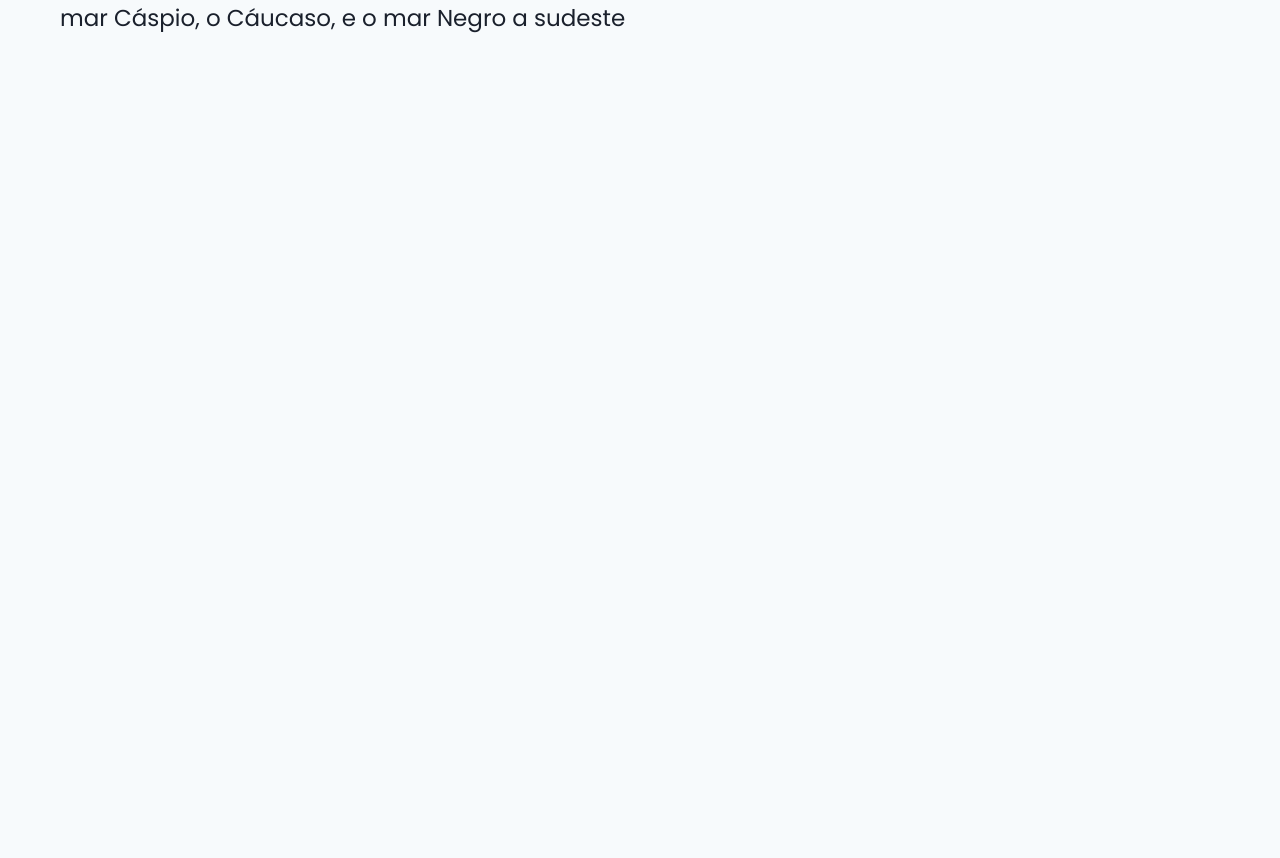
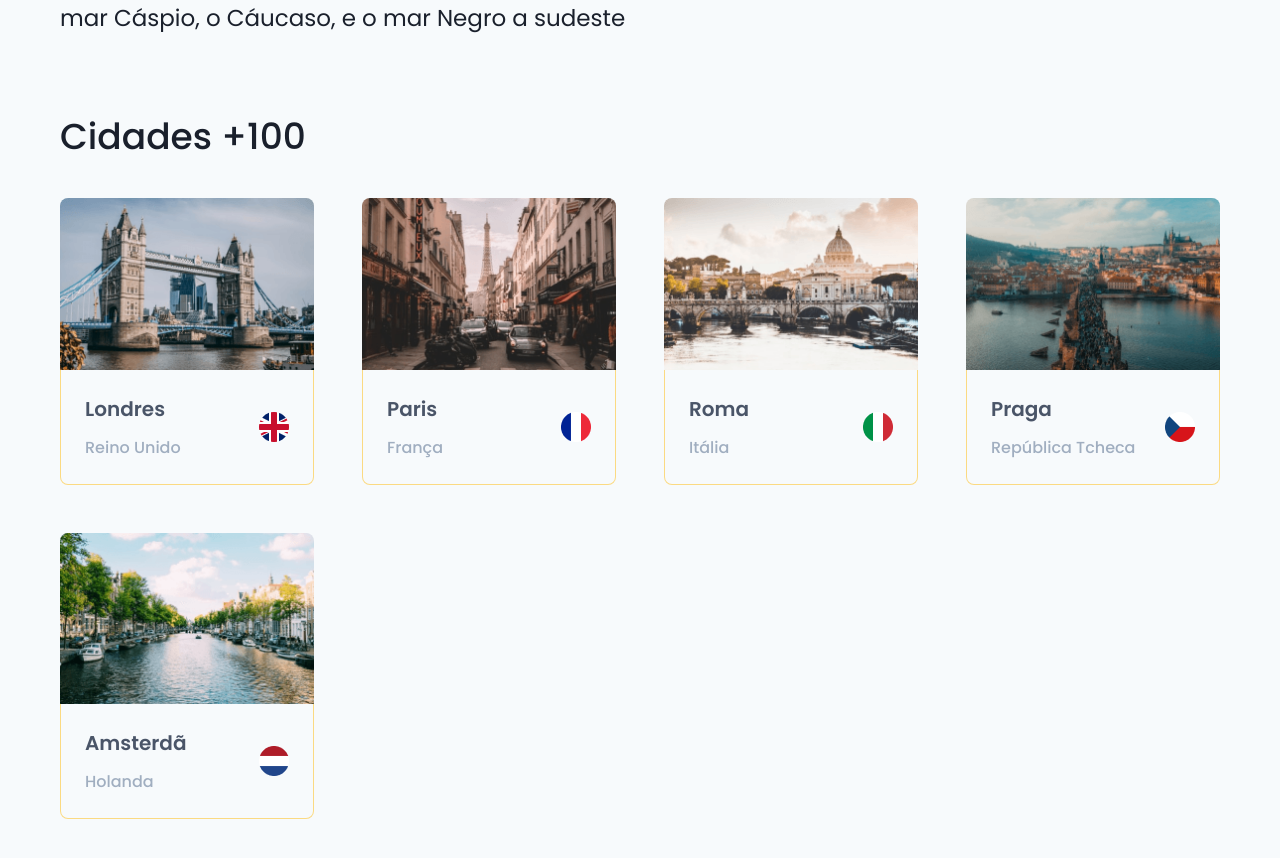
Before and after one commit to csorlandi/poc-world-trip, a Next.js app: page /details/africa in a window 1280 px wide. Shown: the part 784-1642 px from the top of the page. Before the commit the page ends 899 px from the top, so only its background shows below. Built offline with nearby package versions, Linux system fonts and the light colour scheme.

Commit message:
:lipstick: feat: create and style continent detail cities list component

```diff
--- /dev/null
+++ b/src/components/ContinentDetail/MostVisitedCities/CityItem.tsx
@@ -0,0 +1,40 @@
+import { Box, Flex, Image, Text } from '@chakra-ui/react';
+import { MostVisitedCities } from '../../../types/continent';
+
+type CityItemProps = {
+  city: MostVisitedCities;
+};
+
+export function CityItem({ city }: CityItemProps) {
+  return (
+    <Flex direction="column">
+      <Image
+        src={city.image}
+        borderTopLeftRadius={8}
+        borderTopRightRadius={8}
+      />
+      <Flex
+        borderBottomLeftRadius={8}
+        borderBottomRightRadius={8}
+        borderWidth={1}
+        borderTopWidth={0}
+        borderColor="rgba(255, 186, 8, 0.5)"
+        px={6}
+        pt={5}
+        p={6}
+        justify="space-between"
+        alignItems="center"
+      >
+        <Box>
+          <Text fontSize={20} color="gray.600" fontWeight="600">
+            {city.name}
+          </Text>
+          <Text mt={3} fontSize={16} fontWeight="500" color="gray.400">
+            {city.country}
+          </Text>
+        </Box>
+        <Image src={city.countryFlag} w="30px" h="30px" />
+      </Flex>
+    </Flex>
+  );
+}
--- /dev/null
+++ b/src/components/ContinentDetail/MostVisitedCities/index.tsx
@@ -0,0 +1,24 @@
+import { Flex, Heading, SimpleGrid } from '@chakra-ui/react';
+import { MostVisitedCities } from '../../../types/continent';
+import { CityItem } from './CityItem';
+
+type MostVisitedCitiesProps = {
+  mostVisitedCities: MostVisitedCities[];
+};
+
+export function MostVisitedCities({
+  mostVisitedCities,
+}: MostVisitedCitiesProps) {
+  return (
+    <Flex w="100%" maxWidth={1160} mx="auto" my={20} direction="column">
+      <Heading fontSize={36} fontWeight="500">
+        Cidades +100
+      </Heading>
+      <SimpleGrid columns={[1, 1, 2, 3, 4]} spacing={12} mt={10}>
+        {mostVisitedCities.map(city => (
+          <CityItem city={city} />
+        ))}
+      </SimpleGrid>
+    </Flex>
+  );
+}
--- a/src/pages/details/[slug].tsx
+++ b/src/pages/details/[slug].tsx
@@ -1,6 +1,7 @@
 import { GetServerSideProps } from 'next';
 import { Description } from '../../components/ContinentDetail/Description';
 import { Hero } from '../../components/ContinentDetail/Hero';
+import { MostVisitedCities } from '../../components/ContinentDetail/MostVisitedCities';
 import { Header } from '../../components/Header';
 
 import continents from '../../data/continent-data.json';
@@ -15,12 +16,14 @@ type ContinentDetailsProps = {
 };
 
 export default function ContinentDetails({ continent }: ContinentDetailsProps) {
-  const { name, detailBanner, description, statistics } = continent;
+  const { name, detailBanner, description, statistics, mostVisitedCities } =
+    continent;
   return (
     <>
       <Header />
       <Hero backgroundImage={detailBanner} continentName={name} />
       <Description description={description} statistics={statistics} />
+      <MostVisitedCities mostVisitedCities={mostVisitedCities} />
     </>
   );
 }
--- a/src/types/continent.d.ts
+++ b/src/types/continent.d.ts
@@ -5,7 +5,7 @@ export type ContinentStatistics = {
   tooltipText?: string;
 };
 
-type MostVisitedCities = {
+export type MostVisitedCities = {
   id: string;
   image: string;
   name: string;
```
